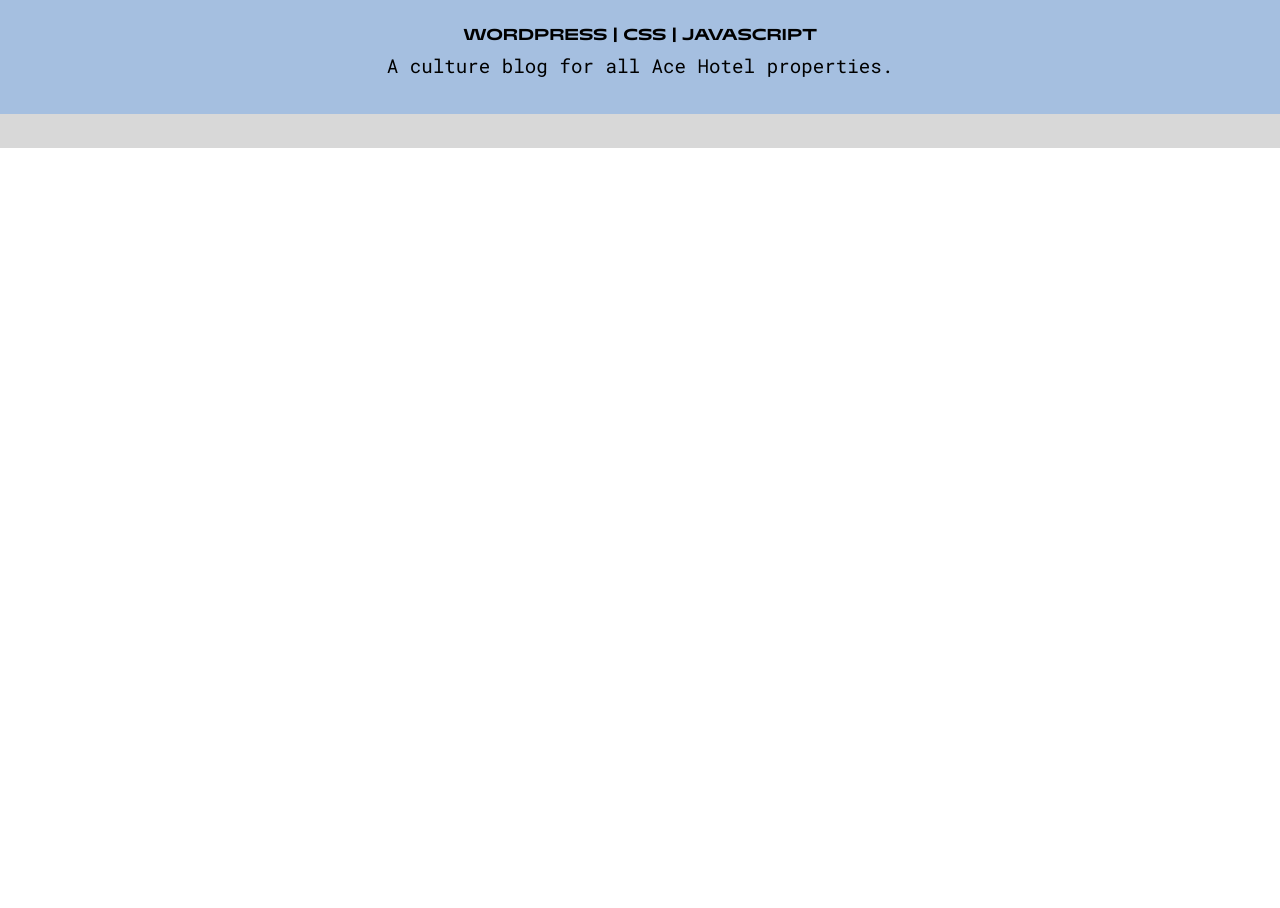
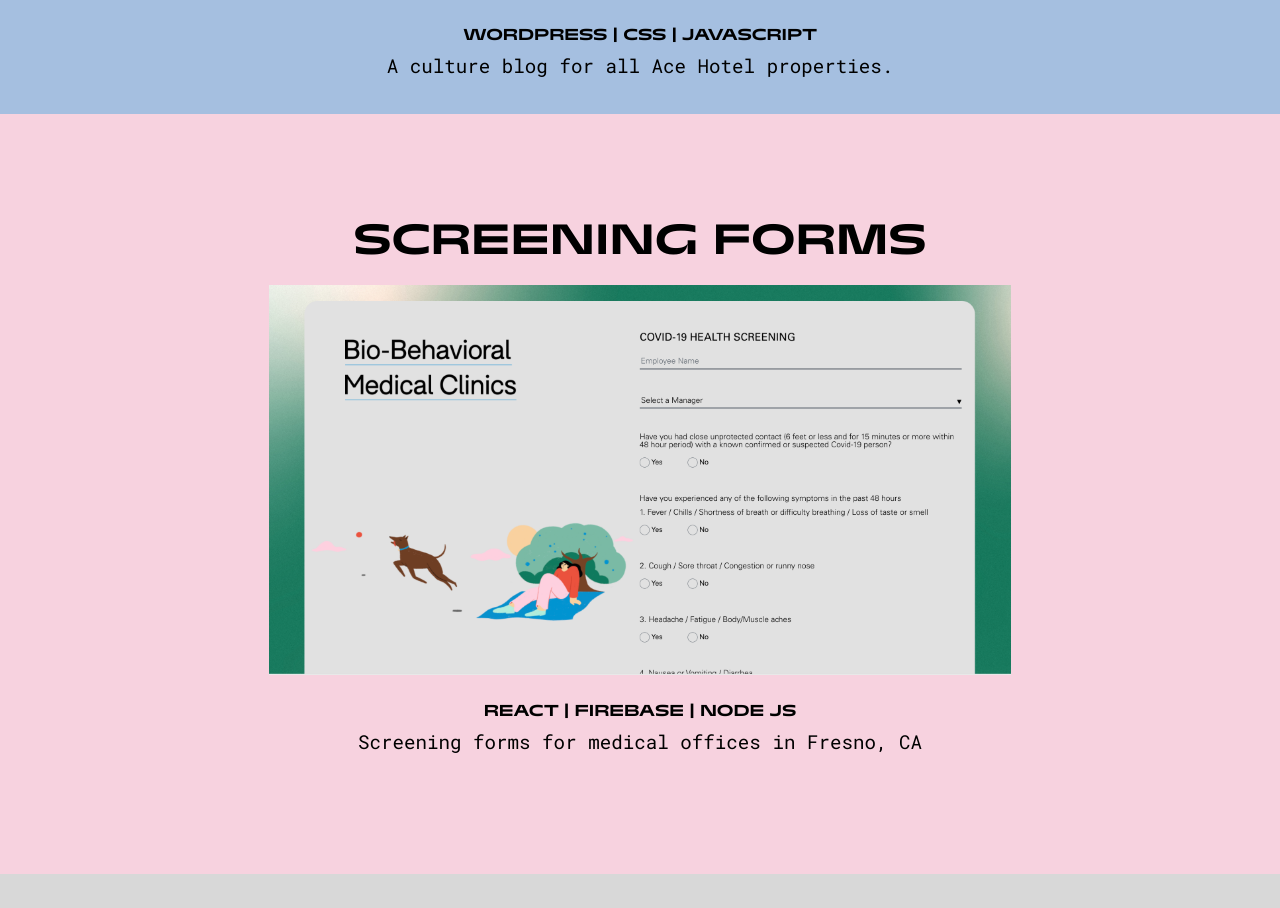
Before and after one commit to brentahrens1/brent-ahrens-new-portfolio, a React (Create React App) app: page / in a window 1280 px wide. Shown: the part 5966-6874 px from the top of the page. Before the commit the page ends 6114 px from the top, so only its background shows below. Built offline with nearby package versions, Linux system fonts and the light colour scheme.

Commit message:
adds new project

```diff
--- a/src/const/projects.js
+++ b/src/const/projects.js
@@ -7,6 +7,7 @@
 import livefreelivewell from "../images/websites/livefreelivewell.png"
 import lakelly from "../images/websites/lakelly.png"
 import youplayhere from "../images/websites/youplayhere.png"
+import screening from "../images/websites/screening.png"
 
 export const projects = [
     {
@@ -90,4 +91,14 @@
         tech: "Wordpress | CSS | Javascript",
         href: "Brent Ahrens | Ace Reader Website"
     },
+    {
+        title: "Screening Forms",
+        img: screening,
+        description: "Screening forms for medical offices in Fresno, CA",
+        link: "",
+        linkTitle: "",
+        background: "#F7D2DF",
+        tech: "React | Firebase | Node js",
+        href: "Brent Ahrens | BBMC Covid Screening Forms"
+    }
 ]
```
Also changed, not shown: src/images/websites/screening.png (added).
